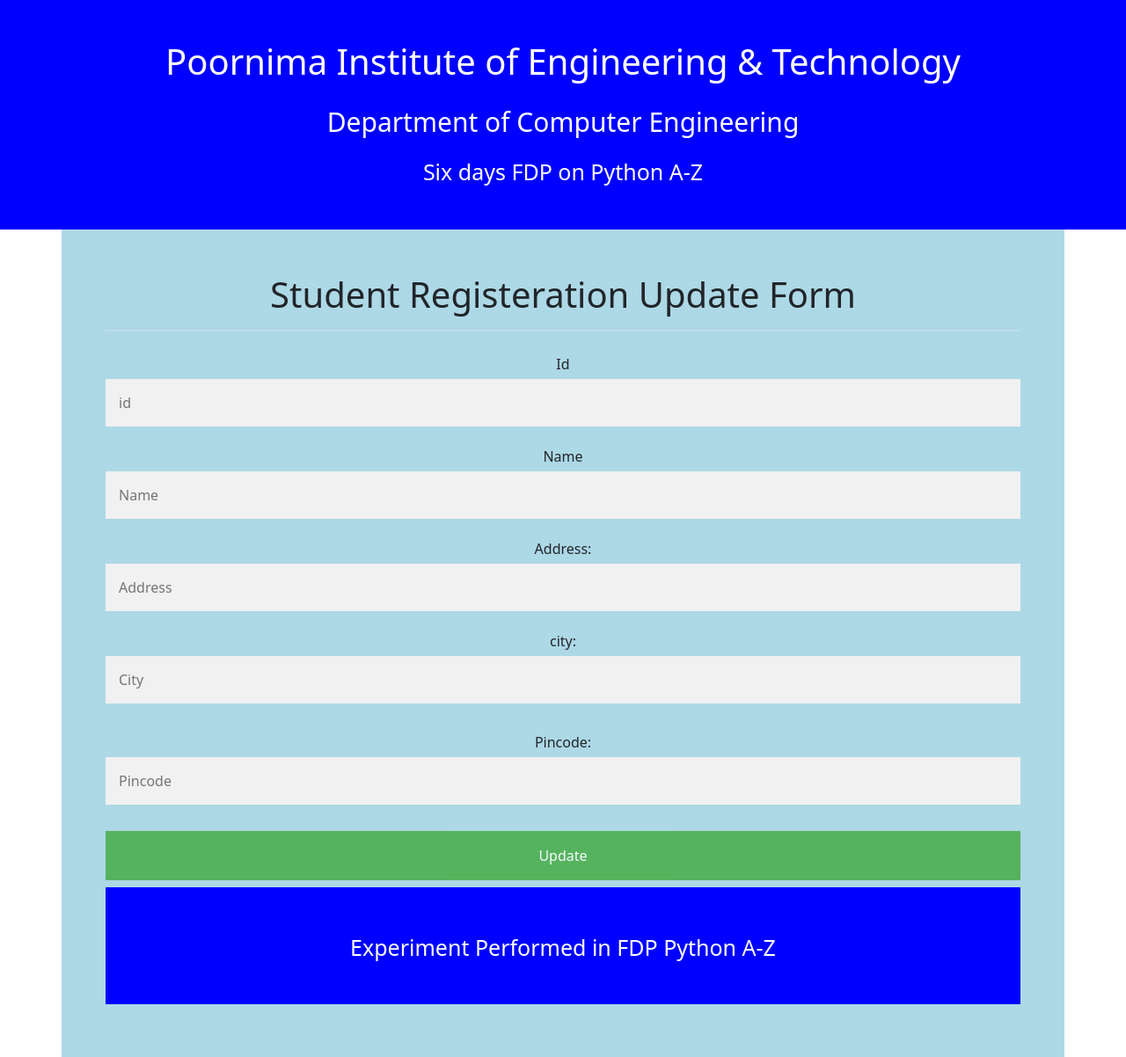
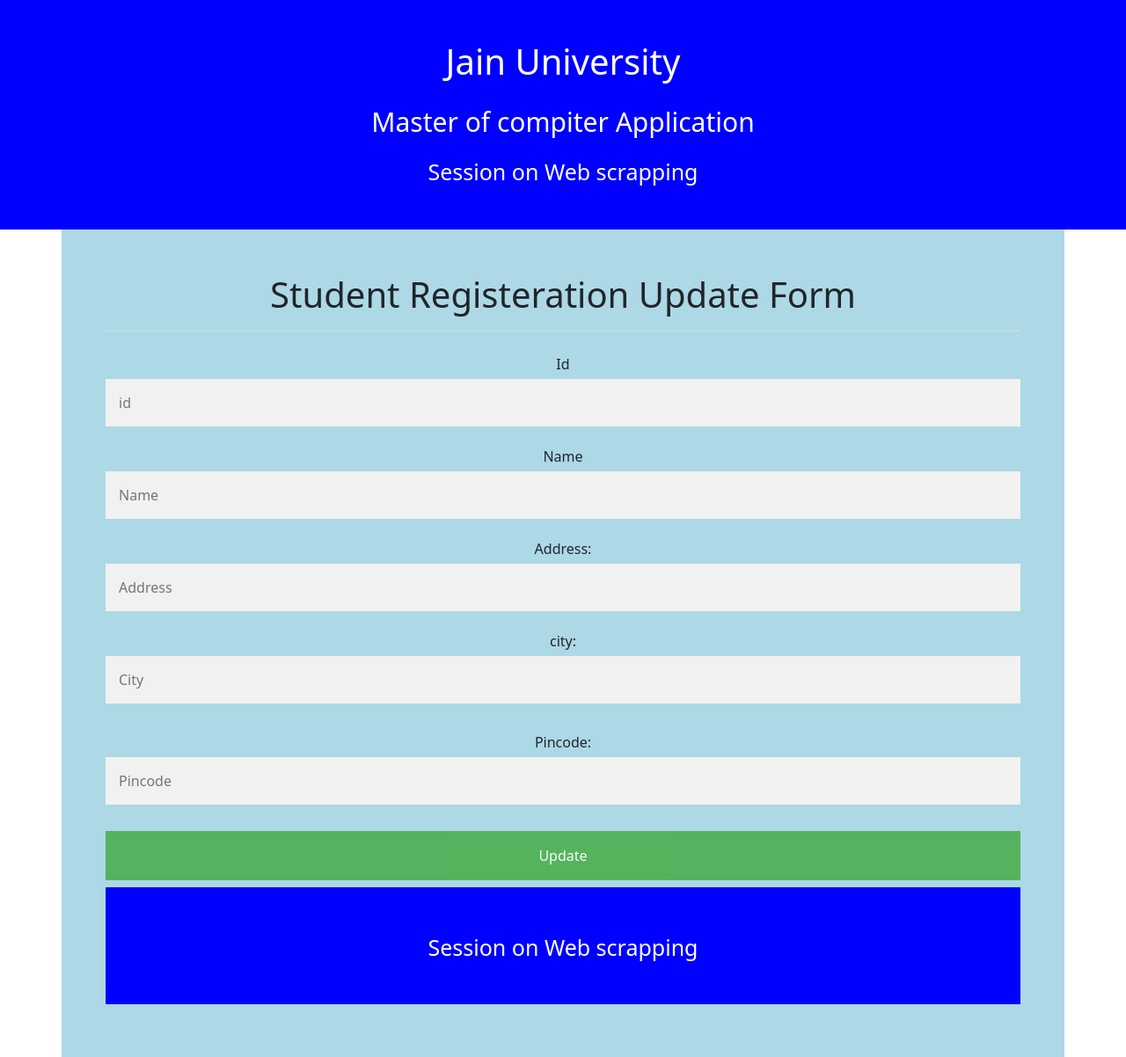
Before and after one commit to deepakmoud/webscrappingdemo, a Flask app: page /updatestudent in a window 1280 px wide. Shown: the whole page at 88% size. Run offline with Flask 2, Linux system fonts and the light colour scheme.

Commit message:
Update update_student.html

```diff
--- a/templates/update_student.html
+++ b/templates/update_student.html
@@ -69,9 +69,9 @@
 <div class="clearfix">
 
 <div class="col-md-12">
-<center><p style="font-size:40px;color:white;margin-top:10px;">Poornima Institute of Engineering & Technology</p></center>
-<center><p style="font-size:30px;color:white;margin-top:10px;">Department of Computer Engineering</p></center>
-<center><p style="font-size:25px;color:white;margin-top:10px;">Six days FDP on Python A-Z</p></center>
+<center><p style="font-size:40px;color:white;margin-top:10px;">Jain University</p></center>
+<center><p style="font-size:30px;color:white;margin-top:10px;">Master of compiter Application</p></center>
+<center><p style="font-size:25px;color:white;margin-top:10px;">Session on Web scrapping</p></center>
 </div>
 </div>
 </div>
@@ -100,7 +100,7 @@
 <div class="clearfix">
 
 <div class="col-md-12">
- <center><p style="font-size:25px;color:white;margin-top:20px;">Experiment Performed in FDP Python A-Z </p></center>
+ <center><p style="font-size:25px;color:white;margin-top:20px;">Session on Web scrapping </p></center>
 </div>
 </div>
 </div>
```
